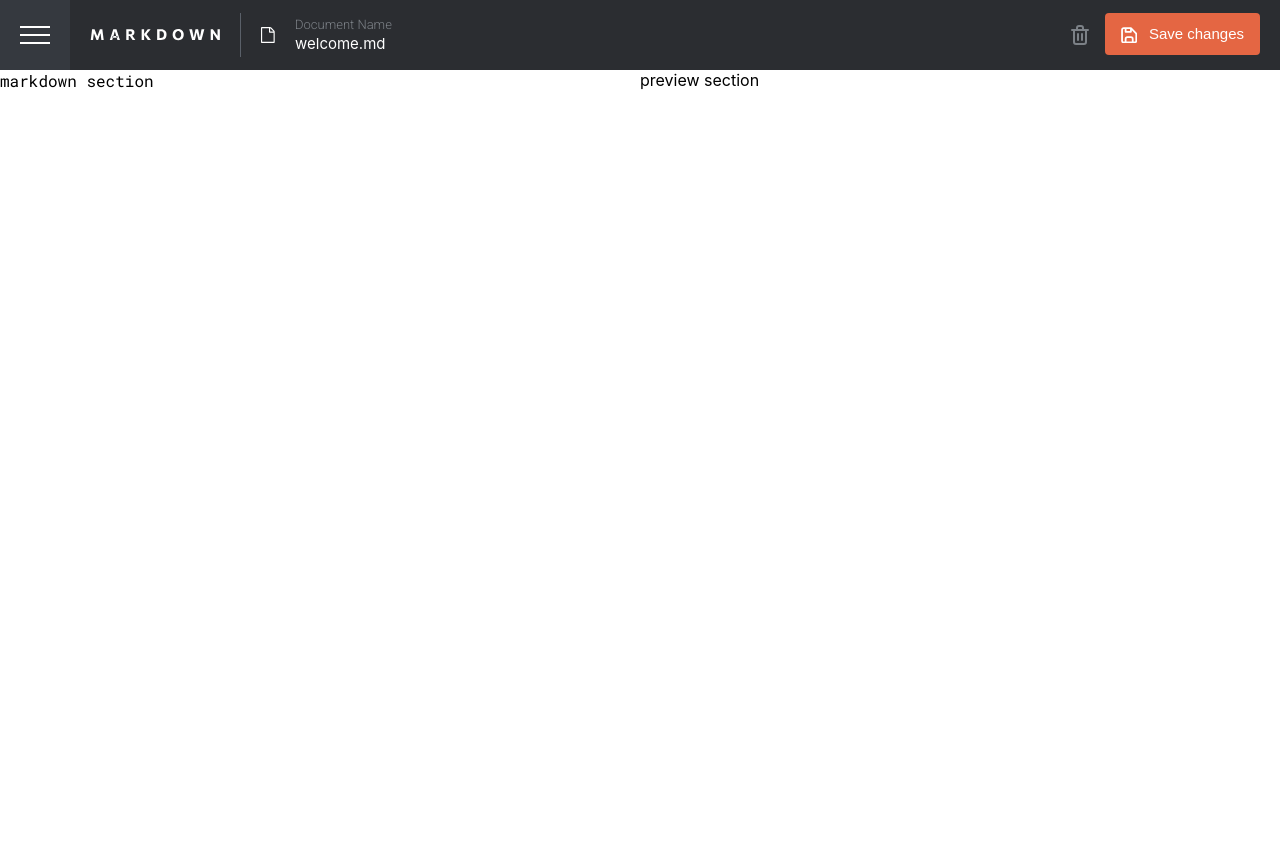
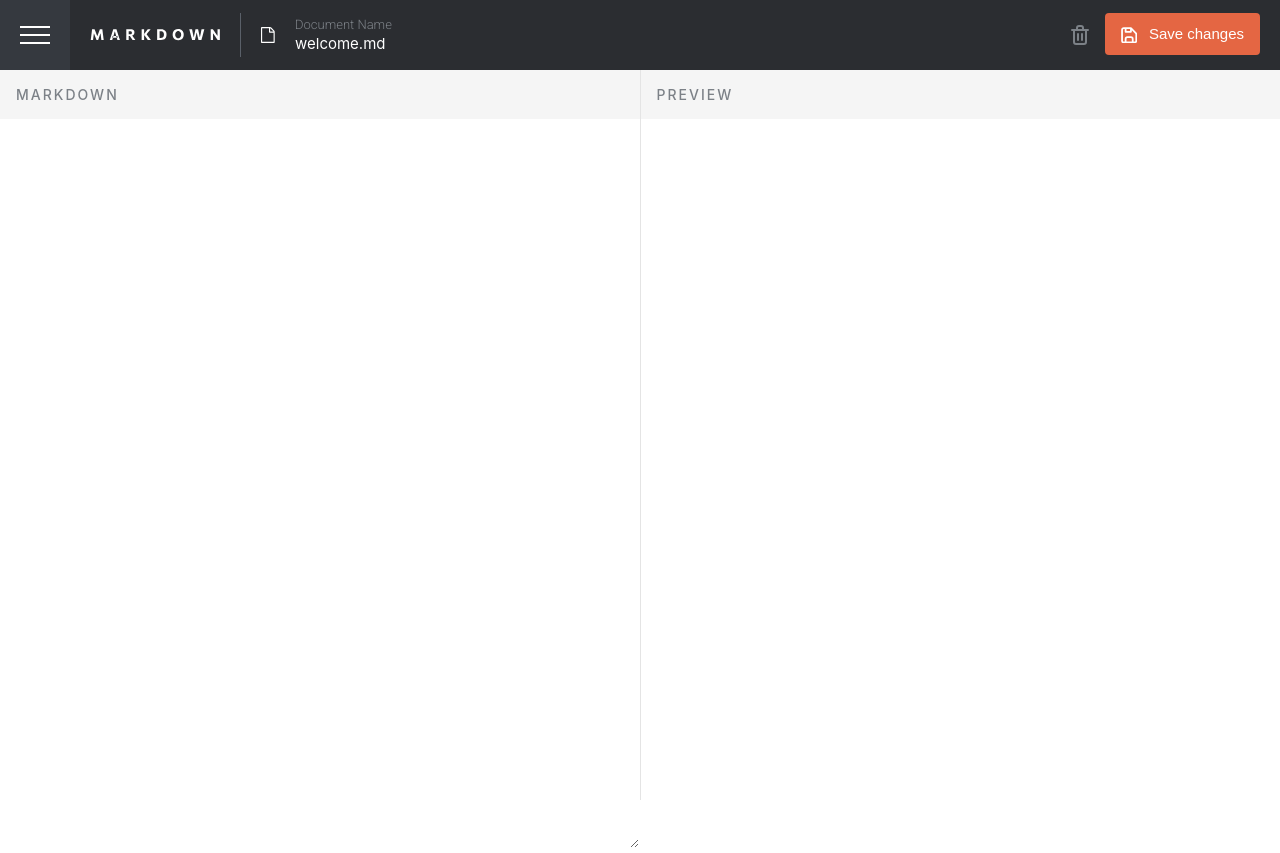
Before and after one commit to jessabean/markdown-editor, a React (Create React App) app: page / in a window 1280 px wide. Before the commit the page ends 800 px from the top, so only its background shows below. Built offline with nearby package versions, Linux system fonts and the light colour scheme.

Commit message:
Style the editor

```diff
--- a/src/App/App.css
+++ b/src/App/App.css
@@ -37,6 +37,8 @@
   --bg-color-code: var(--color-gray-200);
   --bg-color-quote: var(--color-gray-200);
   --bg-color-modal: var(--color-gray-100);
+
+  --border-color-editor: var(--color-gray-300);
 }
 
 :root[data-theme="dark"] {
@@ -53,6 +55,18 @@
   --bg-color-code: var(--color-gray-800);
   --bg-color-quote: var(--color-gray-800);
   --bg-color-modal: var(--color-gray-900);
+
+  --border-color-editor: var(--color-gray-600);
+}
+
+* {
+  box-sizing: border-box;
+}
+
+.App {
+  display: flex;
+  flex-direction: column;
+  height: 100vh;
 }
 
 .visually-hidden {
--- a/src/Editor/Editor.css
+++ b/src/Editor/Editor.css
@@ -1,13 +1,39 @@
 .editor-layout {
+  flex: 1;
   display: flex;
 }
 
-.editor-markdown,
-.editor-preview {
+.editor__markdown,
+.editor__preview {
   flex: 1;
   background-color: var(--bg-color-editor);
 }
 
-.editor-markdown {
+.editor__markdown + .editor__preview {
+  border-left: 1px solid var(--border-color-editor);
+}
+
+.editor__header {
+  padding: 16px;
+  background-color: var(--bg-color-tab);
+  color: var(--text-color-tab);
+  font-size: 14px;
+  font-weight: 500;
+  text-transform: uppercase;
+  letter-spacing: 2px;
+}
+
+.editor__textarea {
+  width: 100%;
+  height: 100%;
+  border: 1px solid transparent;
+  padding: 16px;
   font-family: var(--font-code);
+  background-color: var(--bg-color-editor);
+  color: var(--text-color-editor);
 }
+
+.editor__textarea:focus {
+  outline: none;
+  border: 1px solid var(--color-orange);
+}
--- a/src/Editor/Editor.js
+++ b/src/Editor/Editor.js
@@ -4,9 +4,15 @@ import './Editor.css'
 function Editor() {
   return (
     <div className="editor-layout">
-      <section className="editor-markdown">markdown section</section>
+      <section className="editor__markdown">
+        <header className="editor__header">Markdown</header>
+        <textarea className="editor__textarea" />
+      </section>
 
-      <section className="editor-preview">preview section</section>
+      <section className="editor__preview">
+        <header className="editor__header">Preview</header>
+        <div className="editor__render"></div>
+      </section>
     </div>
   );
 }
```
